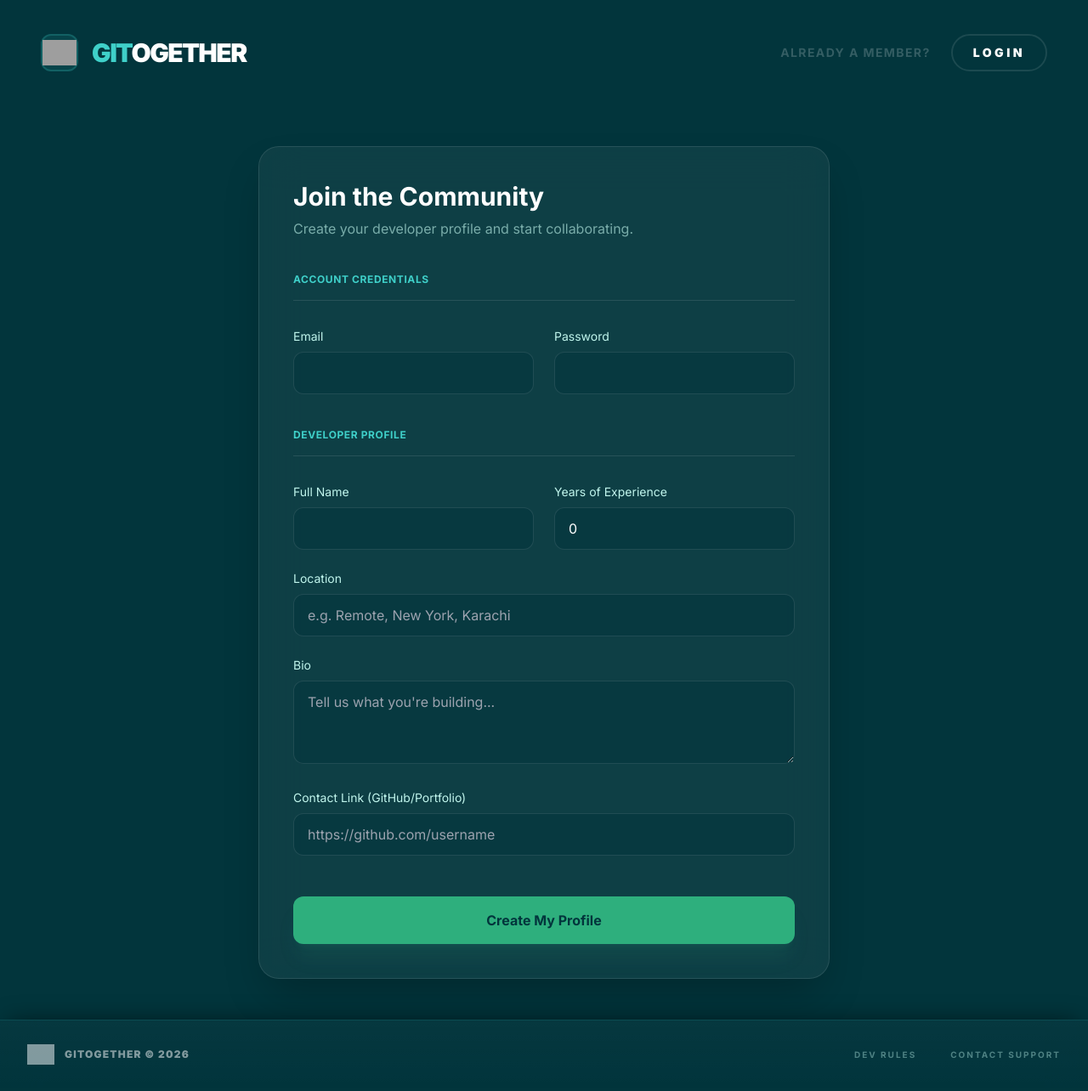
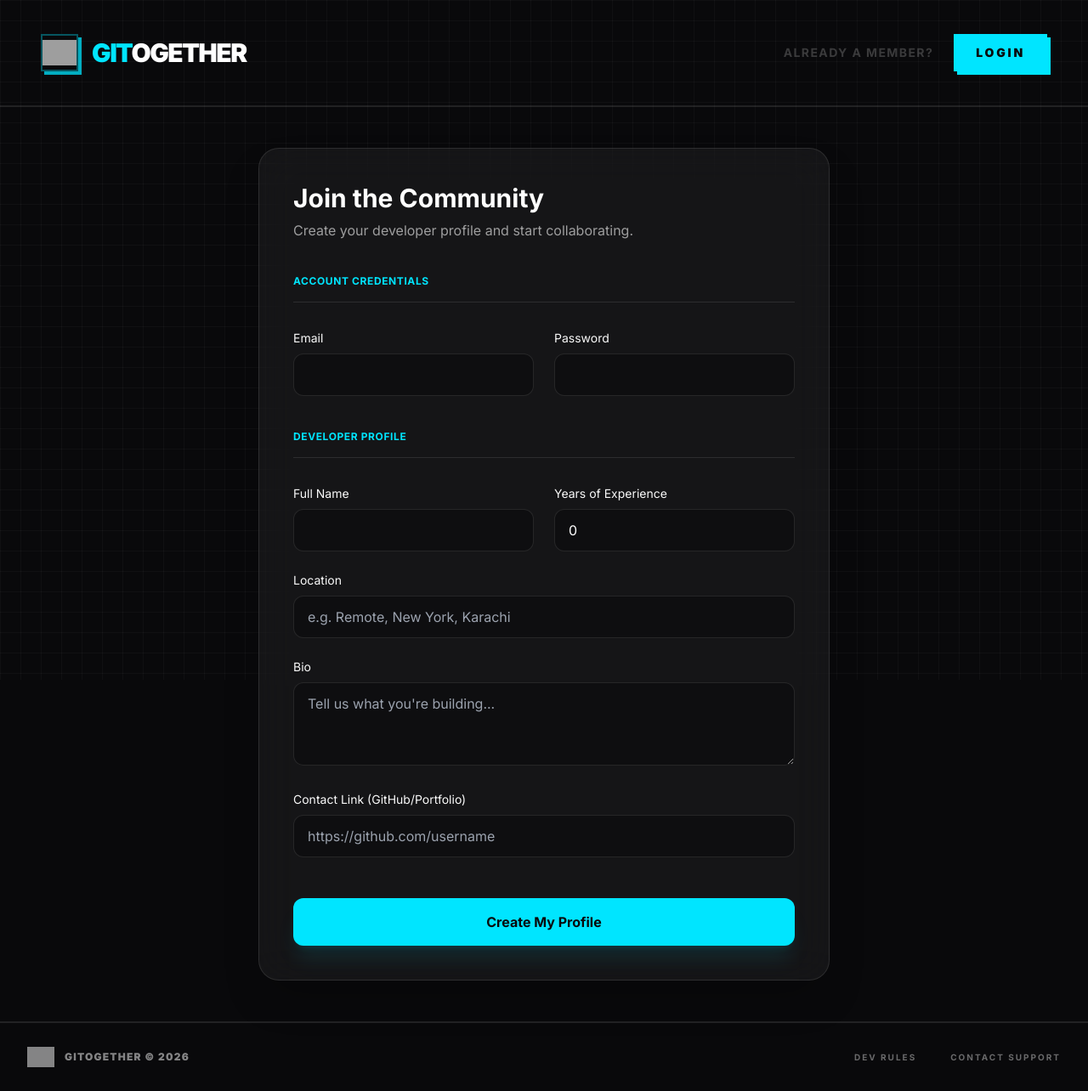
Before and after one commit to Hasan279/Gitogether, a Flask app: page /register in a window 1280 px wide. Shown: the whole page at 85% size. Before the commit the page ends 1253 px from the top, so only its background shows below. Run offline with Flask 3, Linux system fonts and the light colour scheme; some libraries are stand-ins or nearby versions; grey boxes are pictures that could not be loaded.

Commit message:
design changes

```diff
--- a/templates/base.html
+++ b/templates/base.html
@@ -26,11 +26,12 @@
           extend: {
             colors: {
               brand: {
-                light: "#C1F6ED" /* Mint highlight */,
-                dark: "#02353C" /* Deep Teal Background */,
-                forest: "#FFFDFA" /* Forest Green */,
-                emerald: "#2EAF7D" /* Action Green */,
-                teal: "#3FD0C9" /* High-energy Teal */,
+                light: "#FAFAFA" /* Stark Contrast Text */,
+                dark: "#09090B" /* Almost Pure Black */,
+                teal: "#00E5FF" /* Electric Teal Accent */,
+                surface: "#18181B" /* Elevated Surface */,
+                forest: "#18181B" /* Backward-compatible surface alias */,
+                emerald: "#00E5FF" /* Backward-compatible accent alias */,
               },
             },
             fontFamily: {
@@ -47,30 +48,20 @@
         width: 6px;
       }
       ::-webkit-scrollbar-track {
-        background: #02353c;
+        background: #09090b;
       }
       ::-webkit-scrollbar-thumb {
-        background: #2eaf7d;
-        border-radius: 10px;
+        background: #00e5ff;
+        border-radius: 0;
       }
 
       /* Architectural Elements */
       .nav-accent {
-        border-bottom: 1px solid rgba(63, 208, 201, 0.15);
-        box-shadow: 0 4px 30px -10px rgba(0, 0, 0, 0.7);
+        border-bottom: 2px solid rgba(255, 255, 255, 0.1);
       }
 
       .footer-accent {
-        border-top: 1px solid rgba(63, 208, 201, 0.15);
-        box-shadow: 0 -4px 30px -10px rgba(0, 0, 0, 0.7);
-      }
-
-      .glass-glow {
-        background: linear-gradient(
-          180deg,
-          rgba(255, 255, 255, 0.02) 0%,
-          rgba(255, 255, 255, 0) 100%
-        );
+        border-top: 2px solid rgba(255, 255, 255, 0.1);
       }
 
       /* Page Transitions */
@@ -95,7 +86,7 @@
         display: none;
         align-items: center;
         justify-content: center;
-        background: rgba(2, 53, 60, 0.55);
+        background: rgba(9, 9, 11, 0.75);
       }
 
       .loading-overlay.show {
@@ -106,10 +97,10 @@
         width: 48px;
         height: 48px;
         border-radius: 9999px;
-        border: 4px solid rgba(193, 246, 237, 0.2);
-        border-top-color: #3fd0c9;
+        border: 4px solid rgba(255, 255, 255, 0.2);
+        border-top-color: #00e5ff;
         animation: spin 0.8s linear infinite;
-        box-shadow: 0 0 18px rgba(63, 208, 201, 0.18);
+        box-shadow: 0 0 18px rgba(0, 229, 255, 0.3);
       }
 
       @keyframes spin {
@@ -117,19 +108,74 @@
           transform: rotate(360deg);
         }
       }
+
+      body {
+        background: #09090b;
+        color: #fafafa;
+        position: relative;
+      }
+
+      body::before {
+        content: "";
+        position: fixed;
+        inset: 0;
+        pointer-events: none;
+        z-index: -1;
+        background-image:
+          linear-gradient(rgba(255, 255, 255, 0.03) 1px, transparent 1px),
+          linear-gradient(90deg, rgba(255, 255, 255, 0.03) 1px, transparent 1px);
+        background-size: 24px 24px;
+      }
+
+      .street-btn {
+        border: 2px solid #00e5ff;
+        background: #00e5ff;
+        color: #09090b;
+        font-weight: 900;
+        text-transform: uppercase;
+        letter-spacing: 0.2em;
+        border-radius: 0;
+        box-shadow: 4px 4px 0 0 rgba(0, 229, 255, 1);
+        transition: all 75ms;
+      }
+
+      .street-btn:hover {
+        filter: brightness(1.06);
+      }
+
+      .street-btn:active {
+        transform: translate(4px, 4px);
+        box-shadow: none;
+      }
+
+      .street-hit {
+        border: 2px solid rgba(0, 229, 255, 0.35);
+        border-radius: 0;
+        box-shadow: 4px 4px 0 0 rgba(0, 229, 255, 0.75);
+        transition: all 75ms;
+      }
+
+      .street-hit:hover {
+        filter: brightness(1.08);
+      }
+
+      .street-hit:active {
+        transform: translate(4px, 4px);
+        box-shadow: none;
+      }
     </style>
   </head>
 
   <body
-    class="h-full bg-brand-dark text-slate-100 selection:bg-brand-teal selection:text-brand-dark"
+    class="h-full bg-brand-dark text-brand-light selection:bg-brand-teal selection:text-brand-dark"
     hx-boost="true"
   >
     <nav
-      class="flex items-center justify-between py-10 px-6 md:px-10 lg:px-12 max-w-[1440px] mx-auto"
+      class="nav-accent flex items-center justify-between py-10 px-6 md:px-10 lg:px-12 max-w-[1440px] mx-auto"
     >
       <a href="/" class="flex items-center gap-4 group">
         <div
-          class="w-11 h-11 flex items-center justify-center bg-brand-teal/10 rounded-xl border-2 border-brand-teal/20"
+          class="street-hit w-11 h-11 flex items-center justify-center bg-brand-dark"
         >
           <img
             src="{{ url_for('static', filename='images/logo.png') }}"
@@ -157,7 +203,7 @@
           >
           <a
             href="{{ url_for('auth.register') }}"
-            class="border-2 border-brand-teal text-brand-teal px-6 py-2.5 rounded-full text-sm font-black uppercase tracking-[0.25em] hover:bg-brand-teal hover:text-brand-dark transition-all"
+            class="street-btn px-6 py-2.5 text-sm inline-block active:translate-x-[4px] active:translate-y-[4px] active:shadow-none"
           >
             Join Now
           </a>
@@ -171,7 +217,7 @@
           >
           <a
             href="{{ url_for('auth.login') }}"
-            class="border-2 border-white/10 text-white px-6 py-2.5 rounded-full text-sm font-black uppercase tracking-[0.25em] hover:bg-white/5 transition-all"
+            class="street-btn px-6 py-2.5 text-sm inline-block active:translate-x-[4px] active:translate-y-[4px] active:shadow-none"
           >
             Login
           </a>
@@ -182,7 +228,7 @@
           {% if session.get('role', '')|lower == 'admin' %}
           <a
             href="{{ url_for('admin.panel') }}"
-            class="text-sm font-black uppercase tracking-[0.2em] text-brand-teal border-2 border-brand-teal/20 px-6 py-2.5 rounded-2xl hover:bg-brand-teal/5 transition-all"
+            class="street-btn text-sm px-6 py-2.5 inline-block active:translate-x-[4px] active:translate-y-[4px] active:shadow-none"
           >
             Admin Panel
           </a>
@@ -263,7 +309,7 @@
 
           <a
             href="{{ url_for('dashboard.index') }}"
-            class="flex items-center gap-2 bg-brand-teal text-brand-dark px-6 py-2.5 rounded-full text-xs font-black uppercase tracking-[0.2em] hover:scale-105 transition-all shadow-xl shadow-brand-teal/10"
+            class="street-btn flex items-center gap-2 px-6 py-2.5 text-xs active:translate-x-[4px] active:translate-y-[4px] active:shadow-none"
           >
             <svg
               xmlns="http://www.w3.org/2000/svg"
@@ -298,7 +344,7 @@
         {% else %}
         <a
           href="{{ url_for('auth.login') }}"
-          class="border-2 border-white/10 text-white px-8 py-2.5 rounded-full text-sm font-black uppercase tracking-[0.25em] hover:bg-white/5 transition-all"
+          class="street-btn px-8 py-2.5 text-sm inline-block active:translate-x-[4px] active:translate-y-[4px] active:shadow-none"
         >
           Login
         </a>
@@ -323,7 +369,7 @@
         x-transition:leave="transition ease-in duration-300 transform"
         x-transition:leave-start="opacity-100 translate-x-0 scale-100"
         x-transition:leave-end="opacity-0 translate-x-8 scale-95"
-        class="pointer-events-auto flex items-center gap-4 px-6 py-4 rounded-2xl shadow-2xl border backdrop-blur-lg {% if category == 'error' %} bg-red-500/10 border-red-500/40 text-red-100 {% else %} bg-brand-emerald/10 border-brand-emerald/40 text-brand-light {% endif %}"
+        class="pointer-events-auto flex items-center gap-4 px-6 py-4 rounded-none shadow-[4px_4px_0px_0px_rgba(255,255,255,0.2)] border-2 {% if category == 'error' %} bg-brand-surface border-white/40 text-brand-light {% else %} bg-brand-surface border-brand-teal text-brand-light {% endif %}"
       >
         <span class="text-lg"
           >{% if category == 'error' %}⚡{% else %}✨{% endif %}</span
@@ -344,7 +390,7 @@
       <div class="loading-spinner" aria-label="Loading"></div>
     </div>
 
-    <footer class="footer-accent glass-glow bg-brand-dark/90 backdrop-blur-xl">
+    <footer class="footer-accent bg-brand-dark">
       <div
         class="max-w-7xl mx-auto px-4 sm:px-6 lg:px-8 flex justify-between h-20 items-center"
       >
--- a/templates/dashboard/dashboard.html
+++ b/templates/dashboard/dashboard.html
@@ -18,7 +18,7 @@
 
       <div class="flex items-center gap-4 mb-6">
         <div
-          class="w-16 h-16 rounded-2xl bg-brand-dark border-2 border-brand-teal/50 flex items-center justify-center text-xl font-black text-brand-teal shadow-[0_0_20px_rgba(63,208,201,0.2)]"
+          class="w-16 h-16 rounded-2xl bg-brand-dark border-2 border-brand-teal/50 flex items-center justify-center text-xl font-black text-brand-teal shadow-[0_0_20px_rgba(98,159,173,0.25)]"
         >
           {{ developer.full_name[0]|upper }}
         </div>
@@ -95,7 +95,7 @@
     <section>
       <div class="flex items-center gap-3 mb-6">
         <span
-          class="w-2 h-2 rounded-full {% if incoming_requests %}bg-brand-teal animate-pulse shadow-[0_0_10px_#3FD0C9]{% else %}bg-white/10{% endif %}"
+          class="w-2 h-2 rounded-full {% if incoming_requests %}bg-brand-teal animate-pulse shadow-[0_0_10px_#629FAD]{% else %}bg-white/10{% endif %}"
         ></span>
         <h3 class="text-sm font-black text-white uppercase tracking-[0.3em]">
           Action Required
--- a/templates/ratings/rate.html
+++ b/templates/ratings/rate.html
@@ -52,7 +52,7 @@
           />
           <label
             for="star{{ i }}"
-            class="text-4xl cursor-pointer text-white/10 peer-checked:text-yellow-400 hover:text-yellow-400/50 transition-all transform hover:scale-110"
+            class="text-4xl cursor-pointer text-white/10 peer-checked:text-brand-teal hover:text-brand-teal/50 transition-all transform hover:scale-110"
             >★</label
           >
           {% endfor %}
@@ -96,7 +96,7 @@
   .flex-row-reverse label:hover,
   .flex-row-reverse label:hover ~ label,
   .flex-row-reverse input:checked ~ label {
-    color: #facc15; /* Tailwind yellow-400 */
+    color: #629FAD;
   }
 </style>
 {% endblock %}
```
Also changed, not shown: static/css/style.css (+8 -7 lines).
